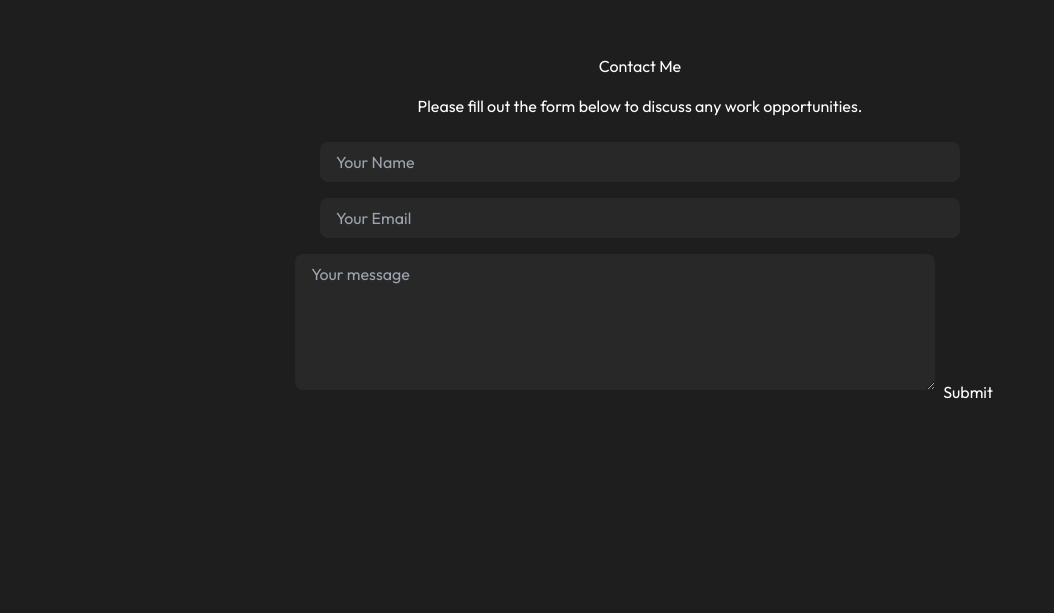
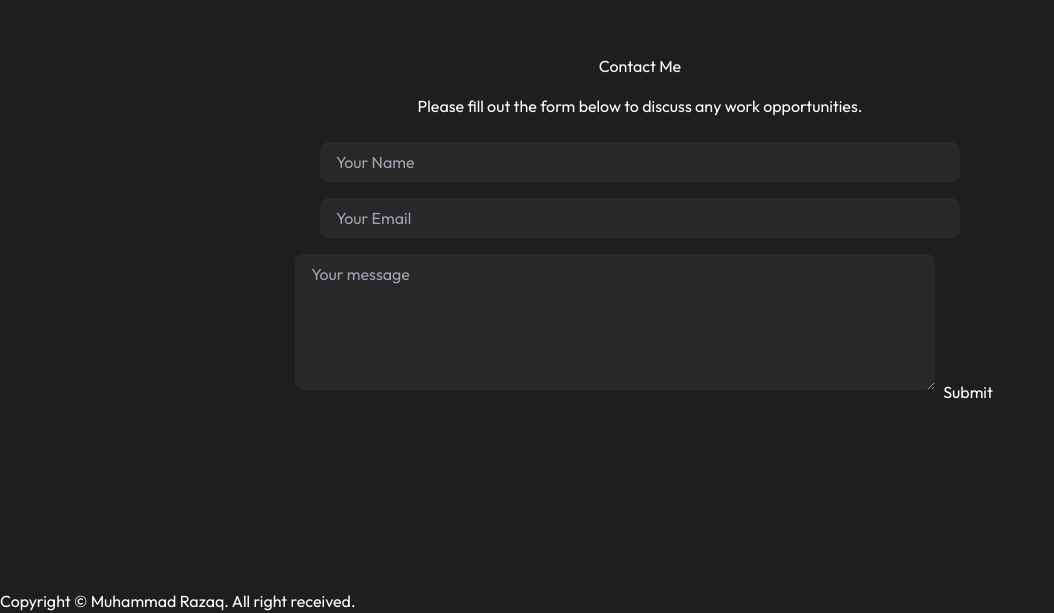
Before and after one commit to muhammadrazaq33/portfolio1, a React (Vite) app: page / in a window 1280 px wide. Shown: the part 926-1539 px from the top of the page, without its empty margins (0-1054 px from the left). Before the commit the page ends 1515 px from the top, so only its background shows below. Built offline with nearby package versions, Linux system fonts and the light colour scheme.

Commit message:
footer also completed

```diff
--- a/src/App.jsx
+++ b/src/App.jsx
@@ -2,13 +2,15 @@ import React from 'react'
 import Navbar from './components/Navbar/Navbar'
 import Header from './components/Header/Header'
 import Contact from './components/Contact/Contact'
+import Footer from './components/Footer/Footer'
 
 const App = () => {
   return (
     <div className=''>
       <Navbar />
       <Header />
-      <Contact/>
+      <Contact />
+      <Footer/>
     </div>
   )
 }
--- /dev/null
+++ b/src/components/Footer/Footer.jsx
@@ -0,0 +1,11 @@
+import React from 'react'
+
+const Footer = () => {
+  return (
+    <footer className="w-[100vw] h-[4rem] bg-[#282828] flex justify-center items-center font-normal text-[1.2rem]">
+      Copyright &#169; Muhammad Razaq. All right received.
+    </footer>
+  );
+}
+
+export default Footer
```
Also changed, not shown: src/components/Footer/Footer.css (added).
